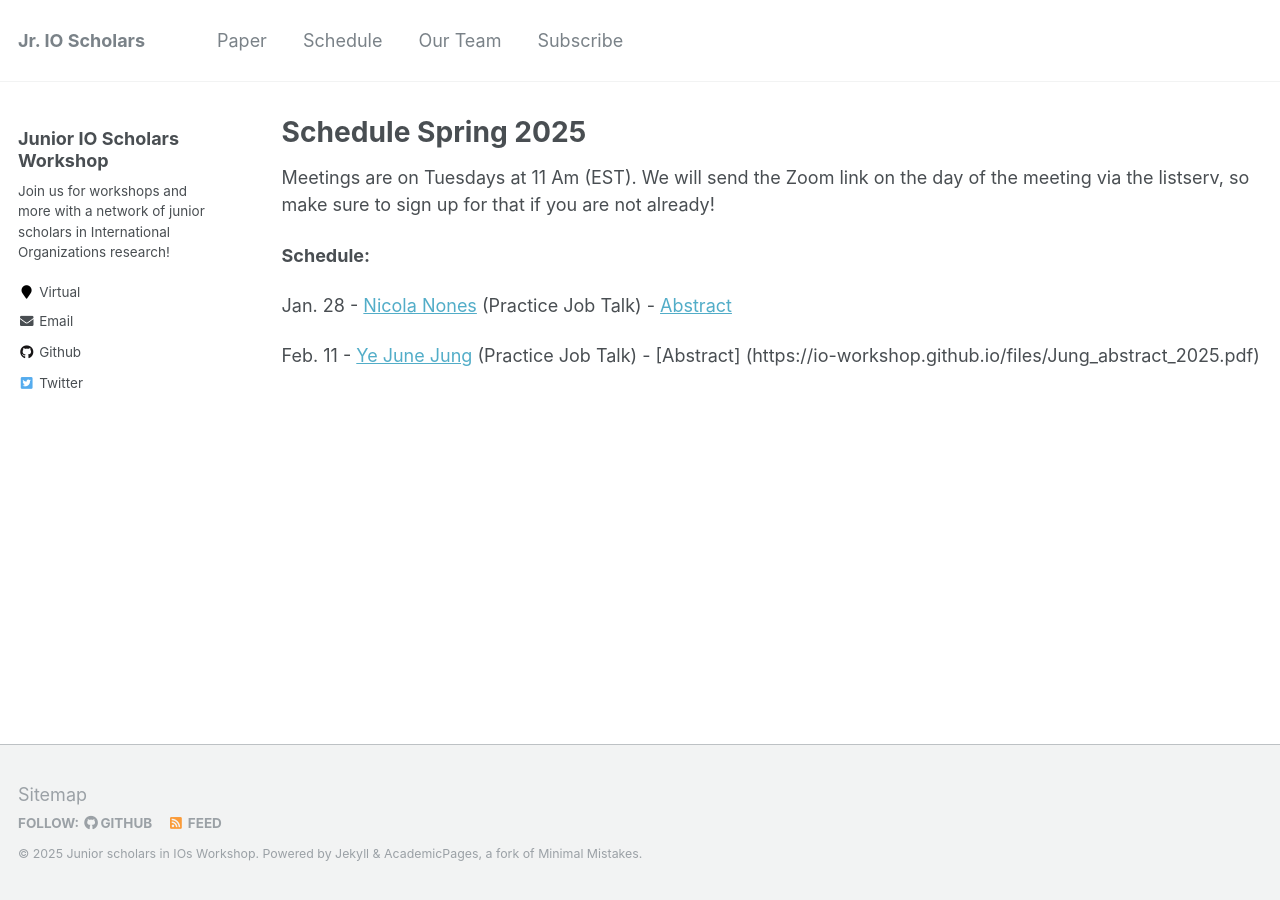
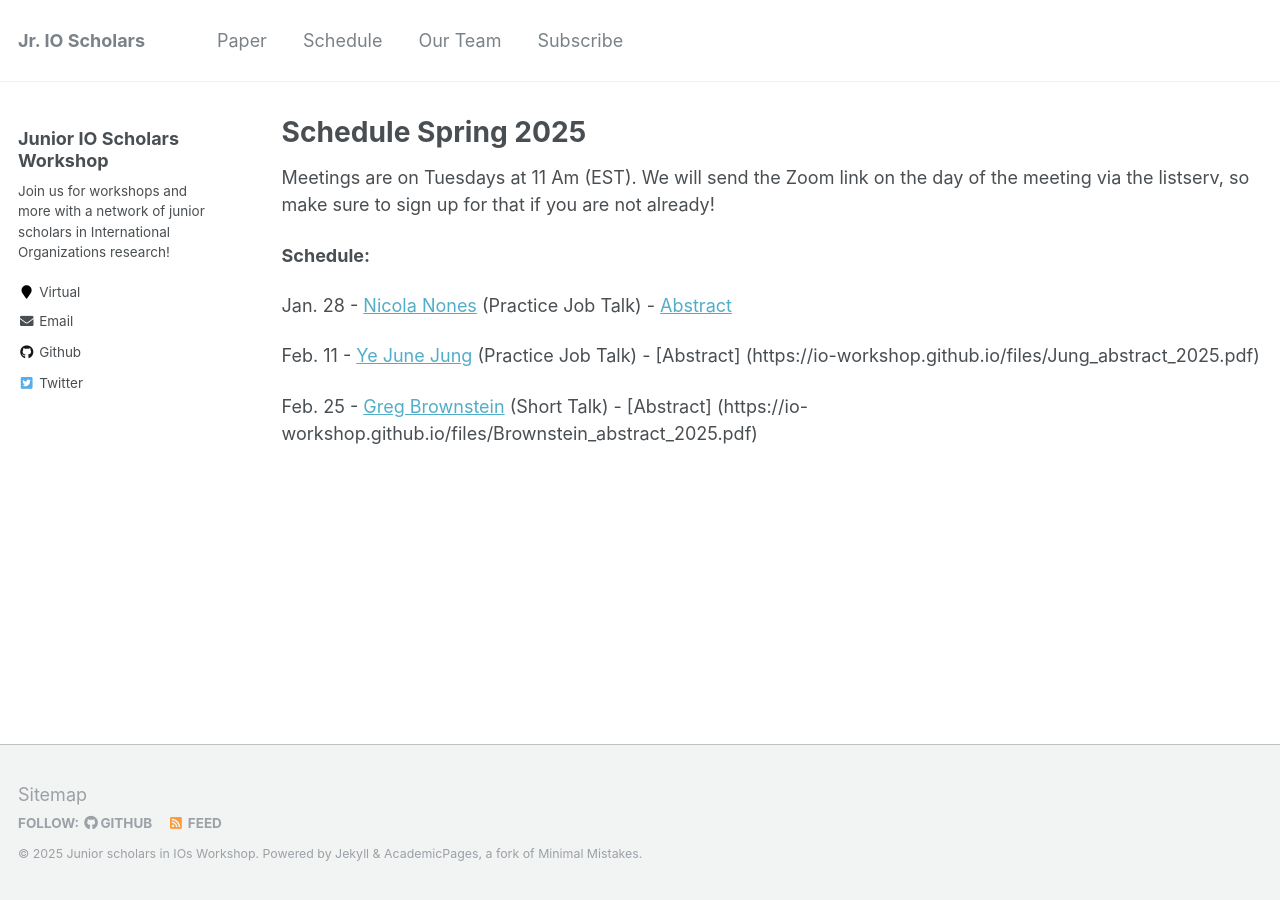
Before and after one commit to IO-workshop/IO-workshop.github.io, a Jekyll site: the page built from _pages/schedule.md, in a window 1280 px wide. Built offline with Jekyll 4.4.1, drawn with Linux system fonts in a browser that asks for light colours.

Commit message:
adding authors

```diff
--- a/_pages/schedule.md
+++ b/_pages/schedule.md
@@ -10,8 +10,11 @@ Meetings are on Tuesdays at 11 Am (EST). We will send the Zoom link on the day o
 
 Jan. 28 - [Nicola Nones](https://www.nicolanones.com/) (Practice Job Talk) - [Abstract](https://io-workshop.github.io/files/Nones_abstract_2025.pdf)
 
+
 Feb. 11 - [Ye June Jung](https://www.yejunejungpoli.com) (Practice Job Talk) - [Abstract] (https://io-workshop.github.io/files/Jung_abstract_2025.pdf)
 
+
+Feb. 25 - [Greg Brownstein](https://www.gregbrownstein.com) (Short Talk) - [Abstract] (https://io-workshop.github.io/files/Brownstein_abstract_2025.pdf)
 
 
 
```
Also changed, not shown: 2 other files.
